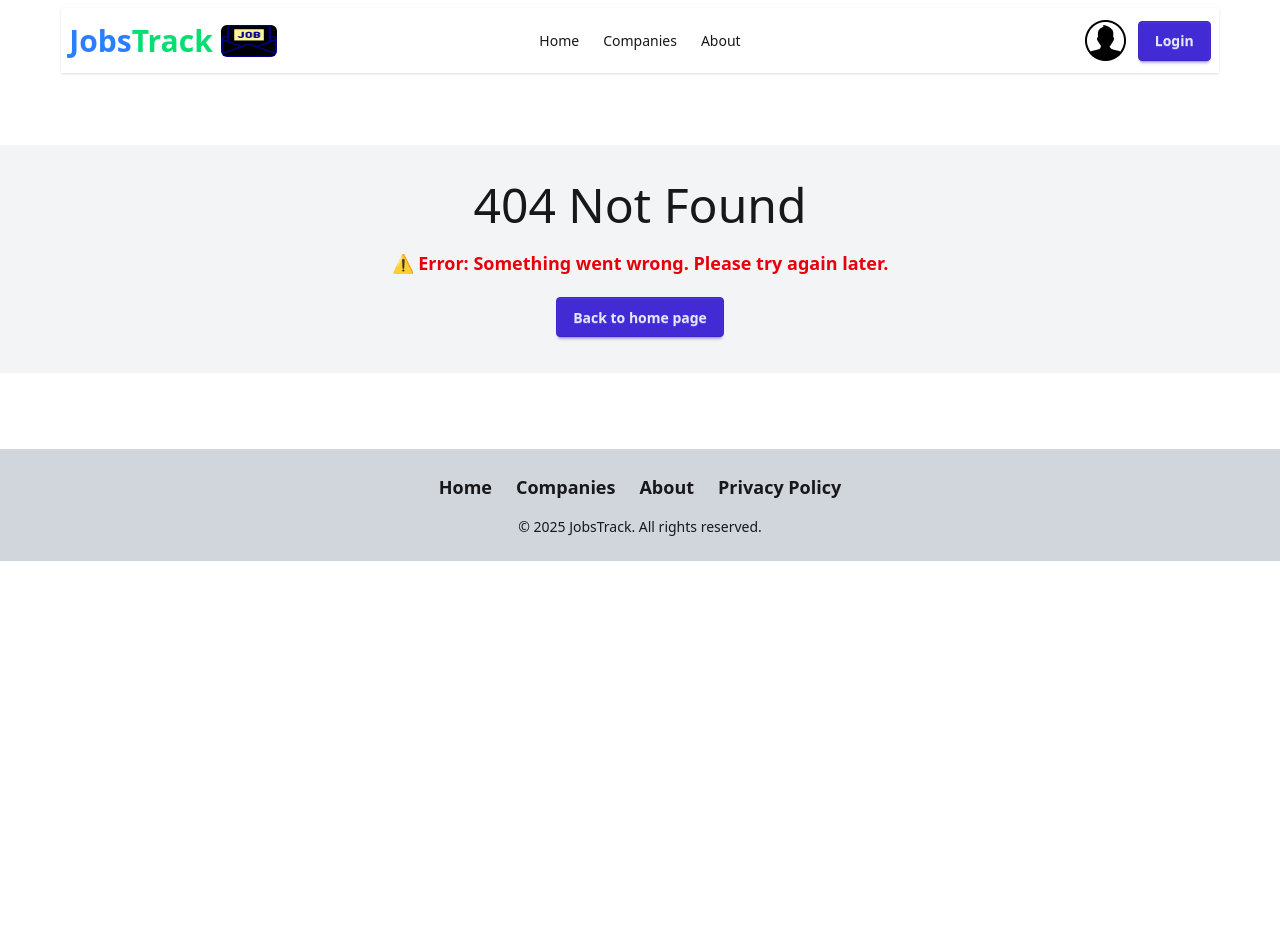
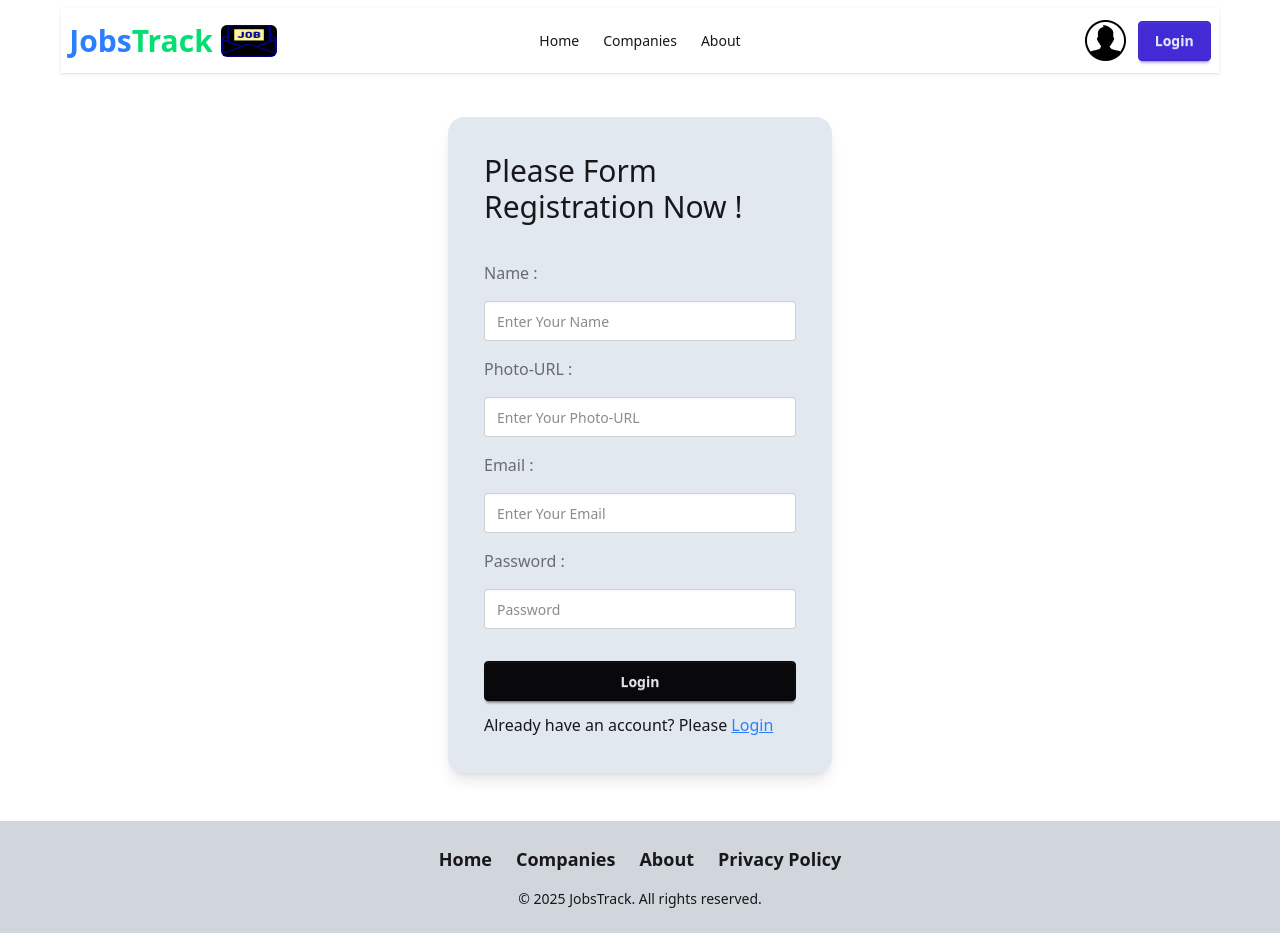
Before and after one commit to Dipok-Kumar-Ray/Job-Track-A-9, a React (Vite) app: page /register in a window 1280 px wide. Before the commit this address had no page. Before the commit the page ends 800 px from the top, so only its background shows below. Built offline with nearby package versions, Linux system fonts and the light colour scheme.

Commit message:
registration & login form added

```diff
--- a/package.json
+++ b/package.json
@@ -11,11 +11,13 @@
   },
   "dependencies": {
     "@tailwindcss/vite": "^4.1.5",
+    "firebase": "^11.6.1",
     "react": "^19.0.0",
     "react-dom": "^19.0.0",
     "react-helmet": "^6.1.0",
     "react-helmet-async": "^2.0.5",
     "react-router": "^7.5.3",
+    "react-toastify": "^11.0.5",
     "tailwindcss": "^4.1.5"
   },
   "devDependencies": {
--- /dev/null
+++ b/src/Components/Navbar.css
@@ -0,0 +1,14 @@
+.active {
+
+    font-weight: bold;
+    color: #0000FF;
+    background-color: #D3D3D3;
+    border-radius: 5px;
+    padding: 5px;
+    margin: 5px;
+    cursor: pointer;
+    transition: background-color 0.3s ease, color 0.3s ease;
+    box-shadow: 0 4px 8px rgba(0, 0, 0, 0.2);
+    border: 1px solid #0000FF;
+    font-size: 1.2em;
+}
--- a/src/Components/Navbar.jsx
+++ b/src/Components/Navbar.jsx
@@ -1,8 +1,9 @@
 import React from 'react';
-import { NavLink } from 'react-router';
+import { Link, NavLink } from 'react-router';
 import navIcons from "../assets/navIcon.jpg"
 import profileImg from "../assets/user.png"
 import { Helmet } from 'react-helmet';
+import  './Navbar.css'
 
 
 const Navbar = () => {
@@ -45,7 +46,7 @@ const Navbar = () => {
         </div>
         <div className="navbar-end  lg:flex gap-3">
          <img src={profileImg} alt="" />
-         <button className='btn btn-primary '>Login</button>
+         <Link to='/login'  className='btn btn-primary '>Login</Link>
         </div>
       </div>
 
--- a/src/Pages/ErrorPage.jsx
+++ b/src/Pages/ErrorPage.jsx
@@ -9,7 +9,7 @@ const ErrorPage = () => {
             <div className='text-5xl text-center mb-5'>404 Not Found</div>
 
             <p className="text-red-600 text-lg font-semibold">⚠️ Error: Something went wrong. Please try again later.</p>
-           <Link to='/home' button className='btn btn-primary mt-5'>Back to home page</Link>
+           <Link to='/'  className='btn btn-primary mt-5'>Back to home page</Link>
         </div>
         </div>
     );
--- a/src/Pages/Login.jsx
+++ b/src/Pages/Login.jsx
@@ -1,54 +1,35 @@
-import React, {useContext } from "react";
-import { Link, useLocation, useNavigate } from "react-router";
-import { AuthContext } from "./Contexts/AuthContext";
+import React from "react";
+import { Helmet } from "react-helmet";
+import { Link } from "react-router";
 
 const Login = () => {
-
-  const {signInUser, googleSignIn} = useContext(AuthContext)
-  const navigate = useNavigate();
-  const location = useLocation();
-  console.log(location);
-
   const handleLogin = (e) => {
     e.preventDefault();
     const email = e.target.email.value;
     const password = e.target.password.value;
     console.log(email, password);
+  };
 
 
-    //login user
-    signInUser(email, password)
-    .then(result =>{
-      console.log(result.user);
-      navigate(location?.state || '/')
-    })
-    .catch(error =>{
-      console.log(error.message);
-    })
-
-  };
-  const handleGoogleLogin = () =>{
-    googleSignIn()
-    .then(result=>{
-      console.log(result.user);
-    })
-    .catch(error=>{
-      console.log(error.message);
-    })
-  }
   return (
-    <div className=" mx-auto card bg-base-100 w-full max-w-sm shrink-0 shadow-2xl">
+    <div>
+      <Helmet>
+        <title>Login | JobsTrack</title>
+      </Helmet>
+      <div className=" mt-8 mb-9 mx-auto card bg-base-100 w-full max-w-sm shrink-0 shadow-2xl">
         <div className="card-body">
-        <h1 className="text-5xl font-bold">Login now!</h1>
+          <h1 className="text-center text-3xl font-semi-bold ">Login now !</h1>
           <form onSubmit={handleLogin} className="fieldset">
-          <label className="label">Email</label>
+            {/* email */}
+            <label className="label">Email : </label>
             <input
               type="email"
               className="input"
               name="email"
               placeholder="Enter Your Email"
             />
-          <label className="label">Password</label>
+            {/* password */}
+            <label className="label">Password : </label>
             <input
               type="password"
               className="input"
@@ -56,24 +37,54 @@ const Login = () => {
               placeholder="Enter Your Password"
             />
             <div>
+              {/* forgot password */}
               <a className="link link-hover">Forgot password?</a>
             </div>
             <button type="Submit" className="btn btn-neutral mt-4">
               Login
             </button>
           </form>
-        <p>
-          New to this site? Please{" "}
+          <p className="mt-2 text-center">
+            New to this site? Please
             <Link className="text-blue-500 underline" to="/register">
               Rigister
             </Link>
           </p>
           {/* Google Log In */}
-        <button onClick={handleGoogleLogin} className="btn bg-white text-black border-[#e5e5e5]">
-  <svg aria-label="Google logo" width="16" height="16" xmlns="http://www.w3.org/2000/svg" viewBox="0 0 512 512"><g><path d="m0 0H512V512H0" fill="#fff"></path><path fill="#34a853" d="M153 292c30 82 118 95 171 60h62v48A192 192 0 0190 341"></path><path fill="#4285f4" d="m386 400a140 175 0 0053-179H260v74h102q-7 37-38 57"></path><path fill="#fbbc02" d="m90 341a208 200 0 010-171l63 49q-12 37 0 73"></path><path fill="#ea4335" d="m153 219c22-69 116-109 179-50l55-54c-78-75-230-72-297 55"></path></g></svg>
+          <button
+
+            className="btn bg-white text-black border-[#e5e5e5]"
+          >
+            <svg
+              aria-label="Google logo"
+              width="16"
+              height="16"
+              xmlns="http://www.w3.org/2000/svg"
+              viewBox="0 0 512 512"
+            >
+              <g>
+                <path d="m0 0H512V512H0" fill="#fff"></path>
+                <path
+                  fill="#34a853"
+                  d="M153 292c30 82 118 95 171 60h62v48A192 192 0 0190 341"
+                ></path>
+                <path
+                  fill="#4285f4"
+                  d="m386 400a140 175 0 0053-179H260v74h102q-7 37-38 57"
+                ></path>
+                <path
+                  fill="#fbbc02"
+                  d="m90 341a208 200 0 010-171l63 49q-12 37 0 73"
+                ></path>
+                <path
+                  fill="#ea4335"
+                  d="m153 219c22-69 116-109 179-50l55-54c-78-75-230-72-297 55"
+                ></path>
+              </g>
+            </svg>
             Login with Google
           </button>
-
+        </div>
       </div>
     </div>
   );
--- /dev/null
+++ b/src/Pages/Register.jsx
@@ -0,0 +1,97 @@
+import { createUserWithEmailAndPassword } from "firebase/auth";
+import React from "react";
+import { Link } from "react-router";
+import { auth } from "../utils/firebase.init";
+import { toast } from "react-toastify";
+
+const Register = () => {
+
+    const handleRegister = (e) => {
+        e.preventDefault();
+        const name = e.target.name.value;
+        const photo = e.target.photo.value;
+        const email = e.target.email.value;
+        const password = e.target.password.value;
+        console.log(name, photo, email, password);
+
+        //create user with email and password
+        createUserWithEmailAndPassword(auth, email, password)
+            .then((userCredential) => {
+                // Signed in
+                const user = userCredential.user;
+                console.log(user);
+                alert("User Created Successfully")
+                toast.success("User Created Successfully")
+                // ...
+            })
+            .catch((error) => {
+                const errorCode = error.code;
+                const errorMessage = error.message;
+                console.log(errorCode, errorMessage);
+                alert(errorMessage)
+                toast.warm('User Already Exist')
+            });
+    }
+  return (
+    <div className="max-w-sm mx-auto  p-9 rounded-2xl mt-9 shadow-lg bg-slate-200 mb-12">
+      <h2 className="text-3xl mb-9">Please Form Registration Now !</h2>
+      <form className="space-y-4" onSubmit={handleRegister}>
+        {/* name field */}
+      <label className="label"> Name : </label>
+            <input
+              type="text"
+              className="input"
+              name="name"
+              placeholder="Enter Your Name "
+            />
+            {/* Photo-URL field */}
+
+            <label className="label"> Photo-URL : </label>
+            <input
+              type="text"
+              className="input"
+              name="photo"
+              placeholder="Enter Your Photo-URL "
+            />
+
+            <label className="label">Email : </label>
+            <input
+              type="email"
+              className="input"
+              name="email"
+              placeholder="Enter Your Email"
+            />
+
+        <br />
+        {/* Password field */}
+           <label className="label">Password : </label>
+        <label className="input validator">
+          <input
+            type="password"
+            name="password"
+            required
+            placeholder="Password"
+            minLength="6"
+            pattern="(?=.*[a-z])(?=.*[A-Z]).{6,}"
+            title="Must be more than 6 characters, lowercase letter, uppercase letter"
+          />
+        </label>
+        <p className="validator-hint hidden">
+          Must be more than 6 characters, including
+          <br />
+          {/* At least one number <br /> */}
+          At least one lowercase letter <br />
+          At least one uppercase letter
+        </p>
+        <br />
+        {/* Submit Button */}
+        <button className="btn btn-neutral w-full mt-4">
+          Login
+        </button>
+      </form>
+      <p className="mt-3">Already have an account?  Please <Link to='/login' className=" text-blue-500 underline">  Login</Link></p>
+    </div>
+  );
+};
+
+export default Register;
--- a/src/main.jsx
+++ b/src/main.jsx
@@ -9,6 +9,9 @@ import About from './Pages/About.jsx'
 import Home from './Components/Home.jsx'
 import Companies from './Components/Companies.jsx'
 import { HelmetProvider } from 'react-helmet-async'
+import Login from './Pages/Login.jsx'
+import Register from './Pages/Register.jsx'
+import { ToastContainer } from 'react-toastify'
 
 
 
@@ -22,7 +25,7 @@ const router = createBrowserRouter([
     children:[
       {index:true, Component:HomeLayout},
       {
-        path:'/home',
+        path:'/',
         Component: Home,
       },
       {
@@ -37,6 +40,14 @@ const router = createBrowserRouter([
         path:'*',
         Component: ErrorPage,
       },
+      {
+        path:'/login',
+        Component: Login,
+      },
+      {
+        path:'/register',
+        Component: Register,
+      },
     ]
   },
 ])
@@ -45,6 +56,7 @@ createRoot(document.getElementById('root')).render(
   <StrictMode>
    <HelmetProvider>
     <RouterProvider router={router} />
+    <ToastContainer autoClose={3000} />
    </HelmetProvider>
   </StrictMode>,
 )
--- /dev/null
+++ b/src/utils/firebase.init.js
@@ -0,0 +1,21 @@
+// Import the functions you need from the SDKs you need
+import { initializeApp } from "firebase/app";
+import { getAuth } from "firebase/auth";
+// TODO: Add SDKs for Firebase products that you want to use
+// https://firebase.google.com/docs/web/setup#available-libraries
+
+// Your web app's Firebase configuration
+const firebaseConfig = {
+  apiKey: "AIzaSyCFzSvHyYP3RLQvl2zFsuwMjHLGJIHDahI",
+  authDomain: "jobs-track-auth.firebaseapp.com",
+  projectId: "jobs-track-auth",
+  storageBucket: "jobs-track-auth.firebasestorage.app",
+  messagingSenderId: "793999468312",
+  appId: "1:793999468312:web:22b35e7b2bbd87a108e06d"
+};
+
+// Initialize Firebase
+const app = initializeApp(firebaseConfig);
+
+// Initialize Firebase Authentication and get a reference to the service
+export const auth = getAuth(app);
```
Also changed, not shown: 1 other file (tests, documents, lock files or other folders). Lines whose indentation alone changed are shown as unchanged.
